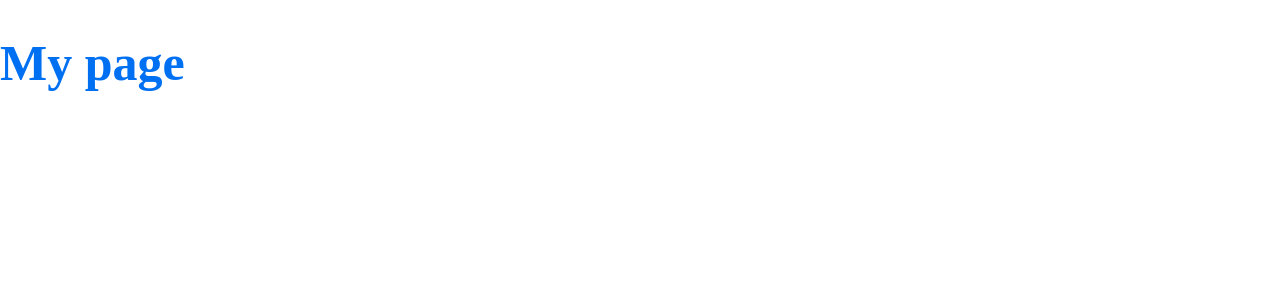
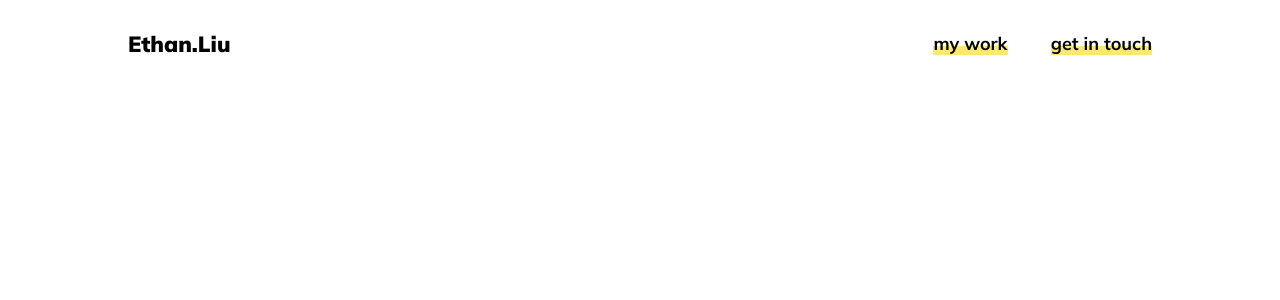
Before and after one commit to EthanLiu1230/portfolio-next, a Next.js app: page / in a window 1280 px wide. Shown: the top 300 px of the page. Built offline with nearby package versions, Linux system fonts and the light colour scheme.

Commit message:
hover-link.jsx

```diff
--- a/components/footer.jsx
+++ b/components/footer.jsx
@@ -1,6 +1,6 @@
 import React from "react"
 import styled from "styled-components"
-import { Color, ContentMarginX, ContentMarginY } from "./styles"
+import { Color, ContentMarginX, ContentMarginY } from "../styles/styles"
 
 const Container = styled.footer`
   background: ${Color.background};
--- a/components/header.jsx
+++ b/components/header.jsx
@@ -1,7 +1,8 @@
-import React from "react"
-import HoverLink from "./hover-link"
-import styled from "styled-components"
-import { ContentMarginX } from "./styles"
+import React from 'react';
+import HoverLink from './hover-link';
+import styled from 'styled-components';
+import { ContentMarginX } from '../styles/utils';
+import Link from 'next/link';
 
 const Container = styled.header`
   margin-top: 2rem;
@@ -9,14 +10,14 @@ const Container = styled.header`
   ${ContentMarginX};
   display: flex;
   justify-content: space-between;
-`
+`;
 
 const Logo = styled.div`
   font-family: Mulish, sans-serif;
   font-weight: 900;
   font-size: 22px;
   line-height: 25px;
-`
+`;
 
 const LinkGroup = styled.nav`
   margin: 0;
@@ -32,16 +33,16 @@ const LinkGroup = styled.nav`
       justify-self: start;
     }
   }
-`
+`;
 
 const Header = () => (
   <Container>
     <Logo>Ethan.Liu</Logo>
     <LinkGroup>
-      <HoverLink to="/page-2/">my work</HoverLink>
-      <HoverLink to="/page-2/">get in touch</HoverLink>
+      <Link href={`/`}><HoverLink>my work</HoverLink></Link>
+      <Link href={`/`}><HoverLink>get in touch</HoverLink></Link>
     </LinkGroup>
   </Container>
-)
+);
 
-export default Header
+export default Header;
--- a/components/hero.section.jsx
+++ b/components/hero.section.jsx
@@ -4,7 +4,7 @@ import Header from "./header"
 import ScrollPrompt from "./scroll-prompt/scroll-prompt"
 
 import styled from "styled-components"
-import { Color, ContentMarginX, ContentMarginY } from "./styles"
+import { Color, ContentMarginX, ContentMarginY } from "../styles/styles"
 
 const Text = styled.div`
   h1 {
--- a/components/hover-link.jsx
+++ b/components/hover-link.jsx
@@ -1,7 +1,6 @@
 import styled from "styled-components"
-import { Link } from "gatsby"
 
-const HoverLink = styled(Link)`
+const HoverLink = styled.a`
     color: black;
 
     width: fit-content;
--- a/components/thumbnail/forward/forward.jsx
+++ b/components/thumbnail/forward/forward.jsx
@@ -1,7 +1,7 @@
 import React from "react"
 import ForwardArrow from "./forward-arrow.svg"
 import styled from "styled-components"
-import { Color } from "../../styles"
+import { Color } from "../../../styles/styles"
 
 const Container = styled.div`
   display: flex;
--- a/pages/_app.js
+++ b/pages/_app.js
@@ -1,26 +1,25 @@
-import { createGlobalStyle, ThemeProvider } from 'styled-components'
-
-const GlobalStyle = createGlobalStyle`
-  body {
-    margin: 0;
-    padding: 0;
-    box-sizing: border-box;
-  }
-`
+import { ThemeProvider } from 'styled-components';
+import GlobalStyle from '../styles/global';
+import Head from 'next/head';
 
 const theme = {
   colors: {
-    primary: '#0070f3',
-  },
-}
+    primary: '#0070f3'
+  }
+};
 
 export default function App({ Component, pageProps }) {
   return (
     <>
-      <GlobalStyle />
+      <Head>
+        <link
+          href="https://fonts.googleapis.com/css2?family=Abril+Fatface&family=Mulish:wght@400;700;900&family=Nunito+Sans:wght@700&display=swap"
+          rel="stylesheet"/>
+      </Head>
+      <GlobalStyle/>
       <ThemeProvider theme={theme}>
         <Component {...pageProps} />
       </ThemeProvider>
     </>
-  )
+  );
 }
--- a/pages/index.js
+++ b/pages/index.js
@@ -1,10 +1,13 @@
-import styled from 'styled-components'
+import styled from 'styled-components';
+import Header from '../components/header';
 
 const Title = styled.h1`
   font-size: 50px;
   color: ${({ theme }) => theme.colors.primary};
-`
+`;
 
 export default function Home() {
-  return <Title>My page</Title>
+  return (
+    <Header/>
+  );
 }
--- a/components/styles.js
+++ b/styles/global.js
@@ -1,26 +1,22 @@
-import { createGlobalStyle, css } from "styled-components"
+import { createGlobalStyle } from 'styled-components';
 
-export const Color = {
-  background: "#F9EFE7",
-  grey: "#b7b4b9",
-  text: "#000000"
-}
+const colors = {
+  background: '#F9EFE7',
+  grey: '#b7b4b9',
+  text: '#000000'
+};
 
-export const GlobalStyle = createGlobalStyle`
+const GlobalStyle = createGlobalStyle`
 
-  * {
+  body {
     margin: 0;
     padding: 0;
     box-sizing: border-box;
-    max-width: 1440px;
-  }
-
-  body {
+    max-width: 1500px;
     font-family: Mulish, sans-serif;
-    margin: 0;
     font-size: 16px; /* 15px - 20px for main body text */
     line-height: 1.3; /* 1.2 - 1.45 */
-    color: ${Color.text};
+    color: ${colors.text};
     @media (max-width: 768px) {
       font-size: 14px;
     }
@@ -46,7 +42,7 @@ export const GlobalStyle = createGlobalStyle`
     line-height: 1.1;
     letter-spacing: .2em;
     text-transform: uppercase;
-    color: ${Color.grey};
+    color: ${colors.grey};
     margin-bottom: 1rem;
   }
 
@@ -68,22 +64,6 @@ export const GlobalStyle = createGlobalStyle`
   a {
     text-decoration: none;
   }
-`
+`;
 
-export const ContentMarginX = css`
-  margin-left: 10%;
-  margin-right: 10%;
-  @media (max-width: 768px) {
-    margin-left: 5%;
-    margin-right: 5%;
-  }
-`
-
-export const ContentMarginY = css`
-  margin-top: 6rem;
-  margin-bottom: 6rem;
-  @media (max-width: 768px) {
-    margin-top: 4rem;
-    margin-bottom: 4rem;
-  }
-`
+export default GlobalStyle;
--- /dev/null
+++ b/styles/utils.js
@@ -0,0 +1,19 @@
+import { css } from 'styled-components';
+
+export const ContentMarginX = css`
+  margin-left: 10%;
+  margin-right: 10%;
+  @media (max-width: 768px) {
+    margin-left: 5%;
+    margin-right: 5%;
+  }
+`
+
+export const ContentMarginY = css`
+  margin-top: 6rem;
+  margin-bottom: 6rem;
+  @media (max-width: 768px) {
+    margin-top: 4rem;
+    margin-bottom: 4rem;
+  }
+`
```
